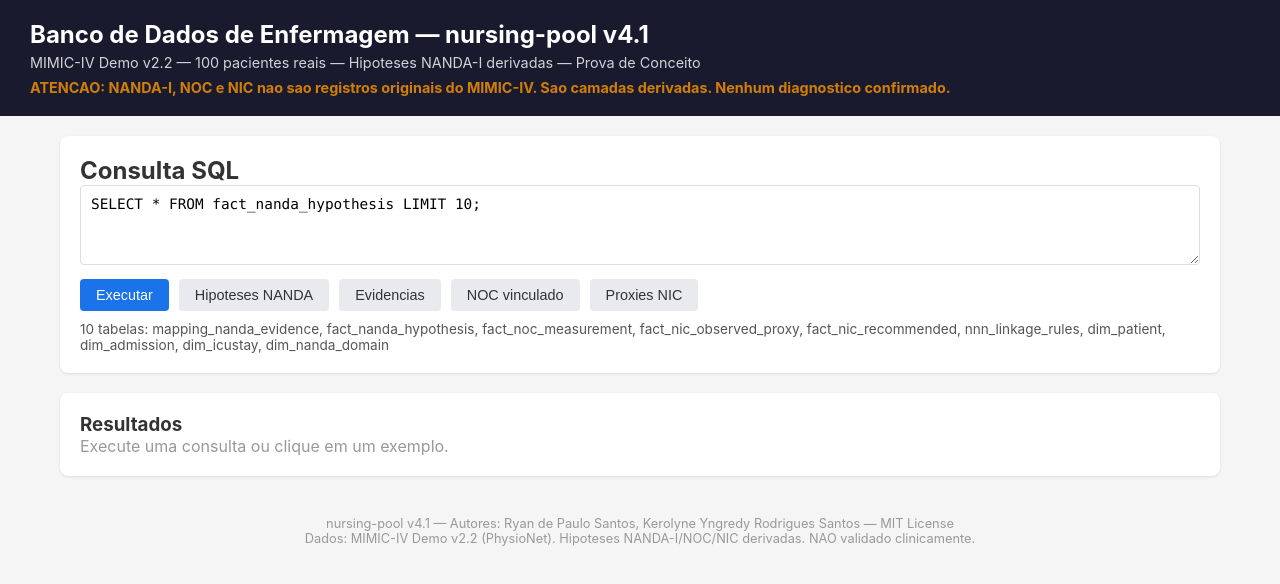
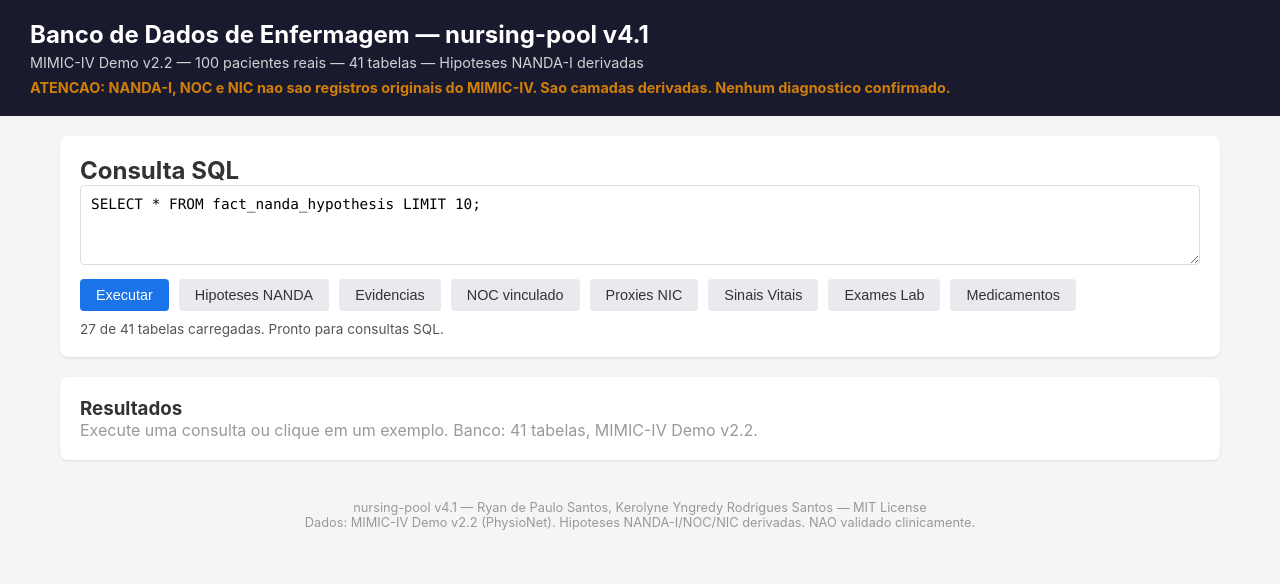
Before and after one commit to santosry/nursing-pool, a plain HTML site: page docs/index.html in a window 1280 px wide. Drawn offline with Linux system fonts and the light colour scheme; no server answers.

Commit message:
v4.1: pagina web atualizada — 41 tabelas, novos exemplos (sinais vitais, exames lab, medicamentos)

```diff
--- a/docs/index.html
+++ b/docs/index.html
@@ -1,16 +1,16 @@
 <!DOCTYPE html><html lang="pt-BR"><head><meta charset="UTF-8"><meta name="viewport" content="width=device-width,initial-scale=1.0"><title>Banco de Enfermagem — nursing-pool v4.1</title>
 <style>*{box-sizing:border-box;margin:0;padding:0}body{font-family:-apple-system,BlinkMacSystemFont,'Segoe UI',Roboto,sans-serif;background:#f5f5f5;color:#333}.header{background:#1a1a2e;color:#fff;padding:20px 30px}.header h1{font-size:1.5em}.header p{opacity:.8;font-size:.9em;margin-top:5px}.container{max-width:1200px;margin:20px auto;padding:0 20px}.query-box{background:#fff;border-radius:8px;padding:20px;margin-bottom:20px;box-shadow:0 1px 3px rgba(0,0,0,.1)}.sql-input{width:100%;min-height:80px;font-family:Consolas,Monaco,monospace;font-size:.9em;padding:10px;border:1px solid #ddd;border-radius:4px;resize:vertical}.buttons{margin-top:10px;display:flex;gap:10px;flex-wrap:wrap}.btn{padding:8px 16px;border:none;border-radius:4px;cursor:pointer;font-size:.9em}.btn-primary{background:#1a73e8;color:#fff}.btn-secondary{background:#e8eaed;color:#333}.btn:hover{opacity:.9}.results{background:#fff;border-radius:8px;padding:20px;box-shadow:0 1px 3px rgba(0,0,0,.1);overflow-x:auto}table{width:100%;border-collapse:collapse;font-size:.85em}th{background:#1a73e8;color:#fff;padding:8px 10px;text-align:left}td{padding:6px 10px;border-bottom:1px solid #eee}tr:hover{background:#f8f9fa}.error{color:#d93025;padding:10px;background:#fce8e6;border-radius:4px}.info{color:#555;font-size:.85em;margin-top:10px}.footer{text-align:center;padding:20px;color:#999;font-size:.8em}</style></head><body>
-<div class="header"><h1>Banco de Dados de Enfermagem — nursing-pool v4.1</h1><p>MIMIC-IV Demo v2.2 — 100 pacientes reais — Hipoteses NANDA-I derivadas — Prova de Conceito</p><p style="color:#ff9800;font-weight:bold;margin-top:8px">ATENCAO: NANDA-I, NOC e NIC nao sao registros originais do MIMIC-IV. Sao camadas derivadas. Nenhum diagnostico confirmado.</p></div>
+<div class="header"><h1>Banco de Dados de Enfermagem — nursing-pool v4.1</h1><p>MIMIC-IV Demo v2.2 — 100 pacientes reais — 41 tabelas — Hipoteses NANDA-I derivadas</p><p style="color:#ff9800;font-weight:bold;margin-top:8px">ATENCAO: NANDA-I, NOC e NIC nao sao registros originais do MIMIC-IV. Sao camadas derivadas. Nenhum diagnostico confirmado.</p></div>
 <div class="container">
-<div class="query-box"><h2>Consulta SQL</h2><textarea class="sql-input" id="sql">SELECT * FROM fact_nanda_hypothesis LIMIT 10;</textarea><div class="buttons"><button class="btn btn-primary" onclick="exec()">Executar</button><button class="btn btn-secondary" onclick="ex(1)">Hipoteses NANDA</button><button class="btn btn-secondary" onclick="ex(2)">Evidencias</button><button class="btn btn-secondary" onclick="ex(3)">NOC vinculado</button><button class="btn btn-secondary" onclick="ex(4)">Proxies NIC</button></div><div class="info">10 tabelas: mapping_nanda_evidence, fact_nanda_hypothesis, fact_noc_measurement, fact_nic_observed_proxy, fact_nic_recommended, nnn_linkage_rules, dim_patient, dim_admission, dim_icustay, dim_nanda_domain</div></div>
-<div class="results" id="r"><h3>Resultados</h3><p style="color:#999">Execute uma consulta ou clique em um exemplo.</p></div></div>
-<div class="footer">nursing-pool v4.1 — Autores: Ryan de Paulo Santos, Kerolyne Yngredy Rodrigues Santos — MIT License<br>Dados: MIMIC-IV Demo v2.2 (PhysioNet). Hipoteses NANDA-I/NOC/NIC derivadas. NAO validado clinicamente.</div>
+<div class="query-box"><h2>Consulta SQL</h2><textarea class="sql-input" id="sql">SELECT * FROM fact_nanda_hypothesis LIMIT 10;</textarea><div class="buttons"><button class="btn btn-primary" onclick="exec()">Executar</button><button class="btn btn-secondary" onclick="ex(1)">Hipoteses NANDA</button><button class="btn btn-secondary" onclick="ex(2)">Evidencias</button><button class="btn btn-secondary" onclick="ex(3)">NOC vinculado</button><button class="btn btn-secondary" onclick="ex(4)">Proxies NIC</button><button class="btn btn-secondary" onclick="ex(5)">Sinais Vitais</button><button class="btn btn-secondary" onclick="ex(6)">Exames Lab</button><button class="btn btn-secondary" onclick="ex(7)">Medicamentos</button></div><div class="info" id="info">Carregando tabelas...</div></div>
+<div class="results" id="r"><h3>Resultados</h3><p style="color:#999">Execute uma consulta ou clique em um exemplo. Banco: 41 tabelas, MIMIC-IV Demo v2.2.</p></div></div>
+<div class="footer">nursing-pool v4.1 — Ryan de Paulo Santos, Kerolyne Yngredy Rodrigues Santos — MIT License<br>Dados: MIMIC-IV Demo v2.2 (PhysioNet). Hipoteses NANDA-I/NOC/NIC derivadas. NAO validado clinicamente.</div>
 <script>
 const D={};
-async function L(n){const r=await fetch(`https://raw.githubusercontent.com/santosry/nursing-pool/main/data/${n}.csv`);const t=await r.text();const l=t.trim().split('\n');const c=l[0].split(',');const rows=[];for(let i=1;i<l.length;i++){const v=p(l[i]);if(v.length===c.length){const o={};c.forEach((x,j)=>o[x.trim()]=v[j]);rows.push(o)}}D[n]={cols:c,rows}}
-function p(l){const r=[];let c='',q=0;for(let i=0;i<l.length;i++){const ch=l[i];if(ch=='"')q=!q;else if(ch==','&&!q){r.push(c);c=''}else c+=ch}r.push(c);return r}
-async function init(){for(const t of['dim_patient','dim_admission','dim_icustay','dim_nanda_domain','mapping_nanda_evidence','fact_nanda_hypothesis','fact_noc_measurement','fact_nic_observed_proxy','fact_nic_recommended','nnn_linkage_rules']){await L(t)}document.querySelector('.info').textContent='10 tabelas carregadas. Pronto para consultas SQL.'}
-function exec(){const s=document.getElementById('sql').value.trim().toUpperCase();const r=document.getElementById('r');try{const m=s.match(/FROM\s+(\w+)/i);if(!m){r.innerHTML='<div class="error">Tabela nao encontrada. Use: SELECT * FROM nome_da_tabela LIMIT 10;</div>';return}const tn=m[1].toLowerCase();const t=Object.keys(D).find(k=>k.toLowerCase()===tn);if(!t){r.innerHTML=`<div class="error">Tabela "${m[1]}" nao encontrada. Tabelas: ${Object.keys(D).join(', ')}</div>`;return}const lm=s.match(/LIMIT\s+(\d+)/i);const lim=lm?parseInt(lm[1]):100;const rows=D[t].rows.slice(0,lim);let h='<h3>'+t+' ('+rows.length+' de '+D[t].rows.length+' linhas)</h3><table><thead><tr>';D[t].cols.forEach(c=>h+=`<th>${c}</th>`);h+='</tr></thead><tbody>';rows.forEach(row=>{h+='<tr>';D[t].cols.forEach(c=>{h+=`<td>${String(row[c]||'').substring(0,100)}</td>`});h+='</tr>'});h+='</tbody></table>';r.innerHTML=h}catch(e){r.innerHTML=`<div class="error">${e.message}</div>`}}
-function ex(n){const e={1:'SELECT nanda_domain, nanda_label, status, COUNT(*) as n FROM fact_nanda_hypothesis GROUP BY nanda_domain, nanda_label, status ORDER BY n DESC LIMIT 15;',2:'SELECT evidence_category, nanda_label, COUNT(*) as n FROM mapping_nanda_evidence GROUP BY evidence_category, nanda_label ORDER BY n DESC LIMIT 15;',3:'SELECT noc_label, indicator, COUNT(*) as n, ROUND(AVG(n_measurements),0) as avg_meas FROM fact_noc_measurement GROUP BY noc_label, indicator ORDER BY n DESC;',4:'SELECT nic_label_proxy, COUNT(*) as n FROM fact_nic_observed_proxy GROUP BY nic_label_proxy ORDER BY n DESC;'};document.getElementById('sql').value=e[n]||'';exec()}
+async function L(n){try{const r=await fetch(`https://raw.githubusercontent.com/santosry/nursing-pool/main/data/${n}.csv`);const t=await r.text();const l=t.trim().split('\n');const c=l[0].split(',');const rows=[];for(let i=1;i<l.length;i++){const v=P(l[i]);if(v.length===c.length){const o={};c.forEach((x,j)=>o[x.trim()]=v[j]);rows.push(o)}}D[n]={cols:c,rows};return true}catch(e){return false}}
+function P(l){const r=[];let c='',q=0;for(let i=0;i<l.length;i++){const ch=l[i];if(ch=='"')q=!q;else if(ch==','&&!q){r.push(c);c=''}else c+=ch}r.push(c);return r}
+async function init(){const ALL=['dim_patient','patients','dim_admission','admissions','dim_icustay','icustays','dim_nanda_domain','diagnoses_icd','chartevents','labevents','d_labitems','microbiologyevents','emar','emar_detail','prescriptions','pharmacy','poe','poe_detail','procedures_icd','d_icd_procedures','d_icd_diagnoses','d_hcpcs','hcpcsevents','drgcodes','omr','inputevents','outputevents','procedureevents','caregiver','d_items','datetimeevents','ingredientevents','provider','services','transfers','mapping_nanda_evidence','fact_nanda_hypothesis','fact_noc_measurement','fact_nic_observed_proxy','fact_nic_recommended','nnn_linkage_rules'];let n=0;for(const t of ALL){const ok=await L(t);if(ok)n++;document.querySelector('#info').textContent=n+'/'+ALL.length+' tabelas carregadas...'}document.querySelector('#info').textContent=n+' de '+ALL.length+' tabelas carregadas. Pronto para consultas SQL.'}
+function exec(){const s=document.getElementById('sql').value.trim();const su=s.toUpperCase();const r=document.getElementById('r');try{const m=su.match(/FROM\s+(\w+)/i);if(!m){r.innerHTML='<div class="error">Tabela nao encontrada. Use: SELECT * FROM nome_da_tabela LIMIT 10;</div>';return}const tn=m[1].toLowerCase();const t=Object.keys(D).find(k=>k.toLowerCase()===tn);if(!t){r.innerHTML=`<div class="error">Tabela "${m[1]}" nao encontrada. Tabelas: ${Object.keys(D).sort().join(', ')}</div>`;return}const lm=su.match(/LIMIT\s+(\d+)/i);const lim=lm?parseInt(lm[1]):50;const rows=D[t].rows.slice(0,lim);let h='<h3>'+t+' ('+rows.length+' de '+D[t].rows.length+' linhas)</h3><table><thead><tr>';D[t].cols.forEach(c=>h+=`<th>${c}</th>`);h+='</tr></thead><tbody>';rows.forEach(row=>{h+='<tr>';D[t].cols.forEach(c=>{h+=`<td>${String(row[c]||'').substring(0,120)}</td>`});h+='</tr>'});h+='</tbody></table>';r.innerHTML=h}catch(e){r.innerHTML=`<div class="error">${e.message}</div>`}}
+function ex(n){const e={1:'SELECT nanda_domain, COUNT(*) as n FROM fact_nanda_hypothesis GROUP BY nanda_domain ORDER BY n DESC;',2:'SELECT evidence_category, COUNT(*) as n FROM mapping_nanda_evidence GROUP BY evidence_category ORDER BY n DESC;',3:'SELECT noc_label, indicator, COUNT(*) as n FROM fact_noc_measurement GROUP BY noc_label, indicator ORDER BY n DESC;',4:'SELECT nic_label_proxy, COUNT(*) as n FROM fact_nic_observed_proxy GROUP BY nic_label_proxy ORDER BY n DESC;',5:'SELECT itemid, COUNT(*) as n FROM chartevents GROUP BY itemid ORDER BY n DESC LIMIT 10;',6:'SELECT l.itemid, d.label, ROUND(AVG(l.valuenum),1) as media, COUNT(*) as n FROM labevents l JOIN d_labitems d ON l.itemid=d.itemid WHERE l.valuenum IS NOT NULL GROUP BY l.itemid ORDER BY n DESC LIMIT 10;',7:'SELECT medication, COUNT(*) as n FROM emar GROUP BY medication ORDER BY n DESC LIMIT 10;'};document.getElementById('sql').value=e[n]||'';exec()}
 init();
 </script></body></html>
```
